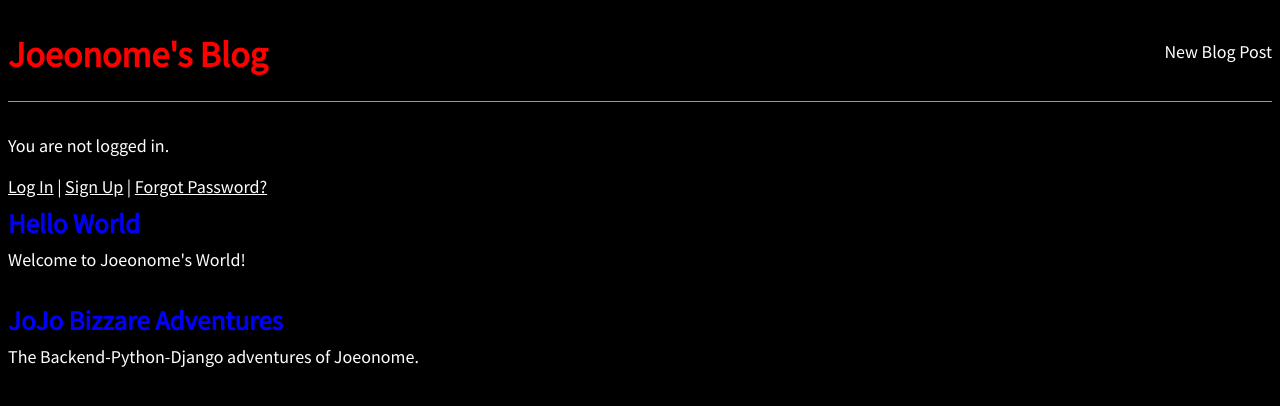
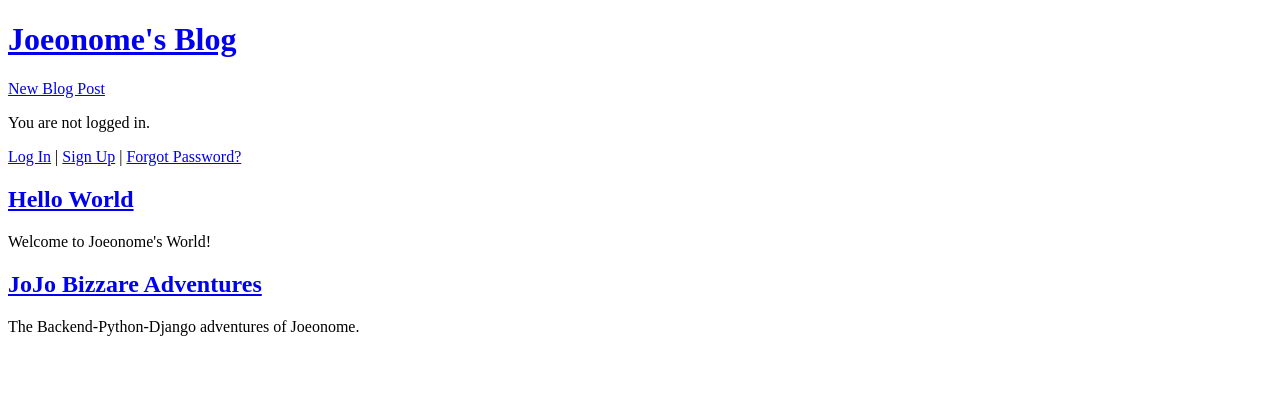
Before and after one commit to Joeonome/CRUD-Django-Task, a Django app: page / in a window 1280 px wide. Shown: the top 406 px of the page. Run offline with Django 3.2, Linux system fonts and the light colour scheme; data comes from the database, SQL or seed files in the repository.

Commit message:
redeploy

```diff
--- a/templates/base.html
+++ b/templates/base.html
@@ -1,13 +1,11 @@
-{% load static %}
+
 <!DOCTYPE html>
 <html>
     <head>
         <title>
             Joeonome's Blog
         </title>
-        <link href="https://fonts.googleapis.com/css?family=Source+Sans+Pro:400"
-        rel="stylesheet">
-        <link href="{% static 'css/base.css' %}" rel="stylesheet">
+
     </head>
     <body>
         <div>
```
